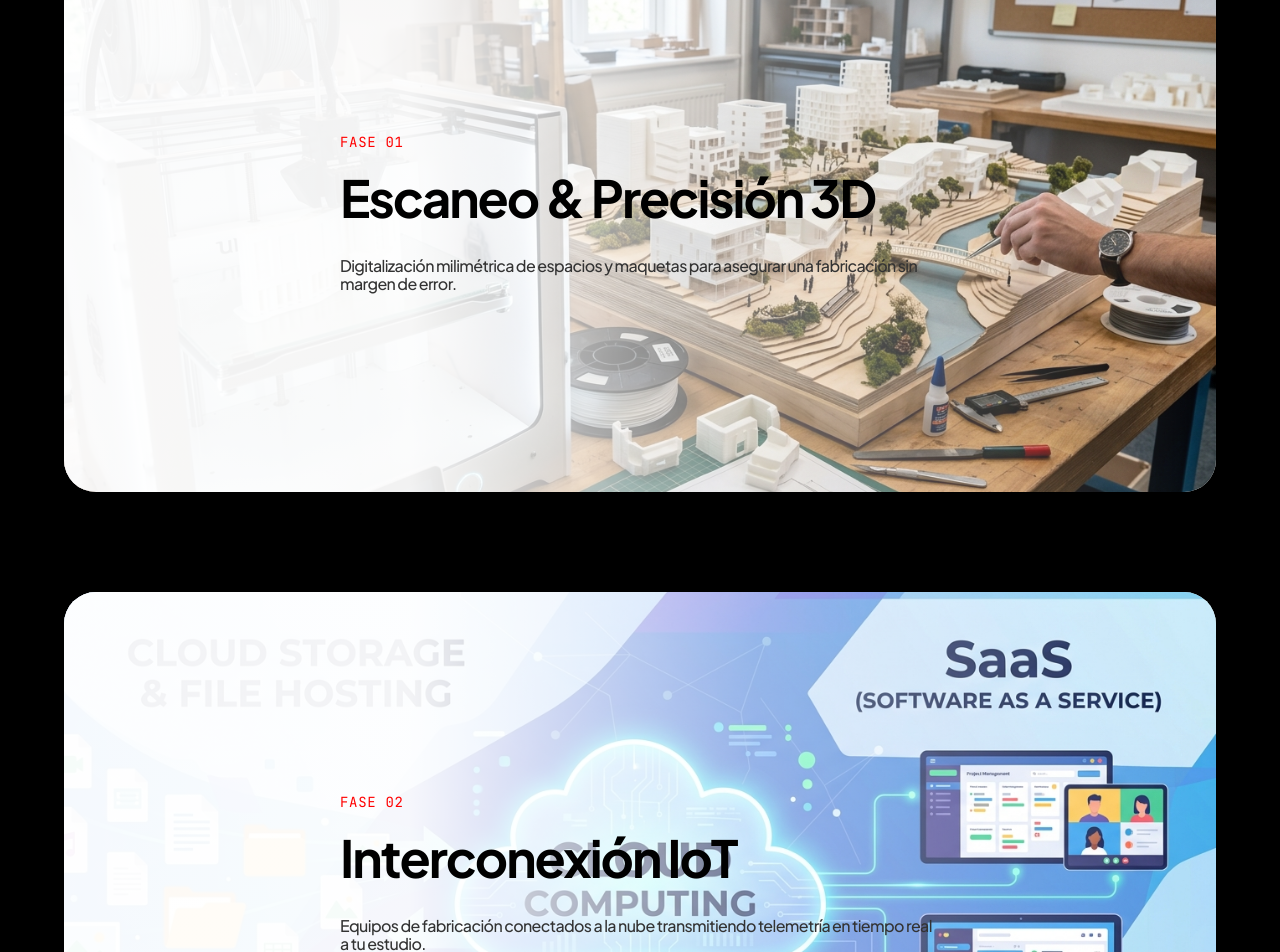
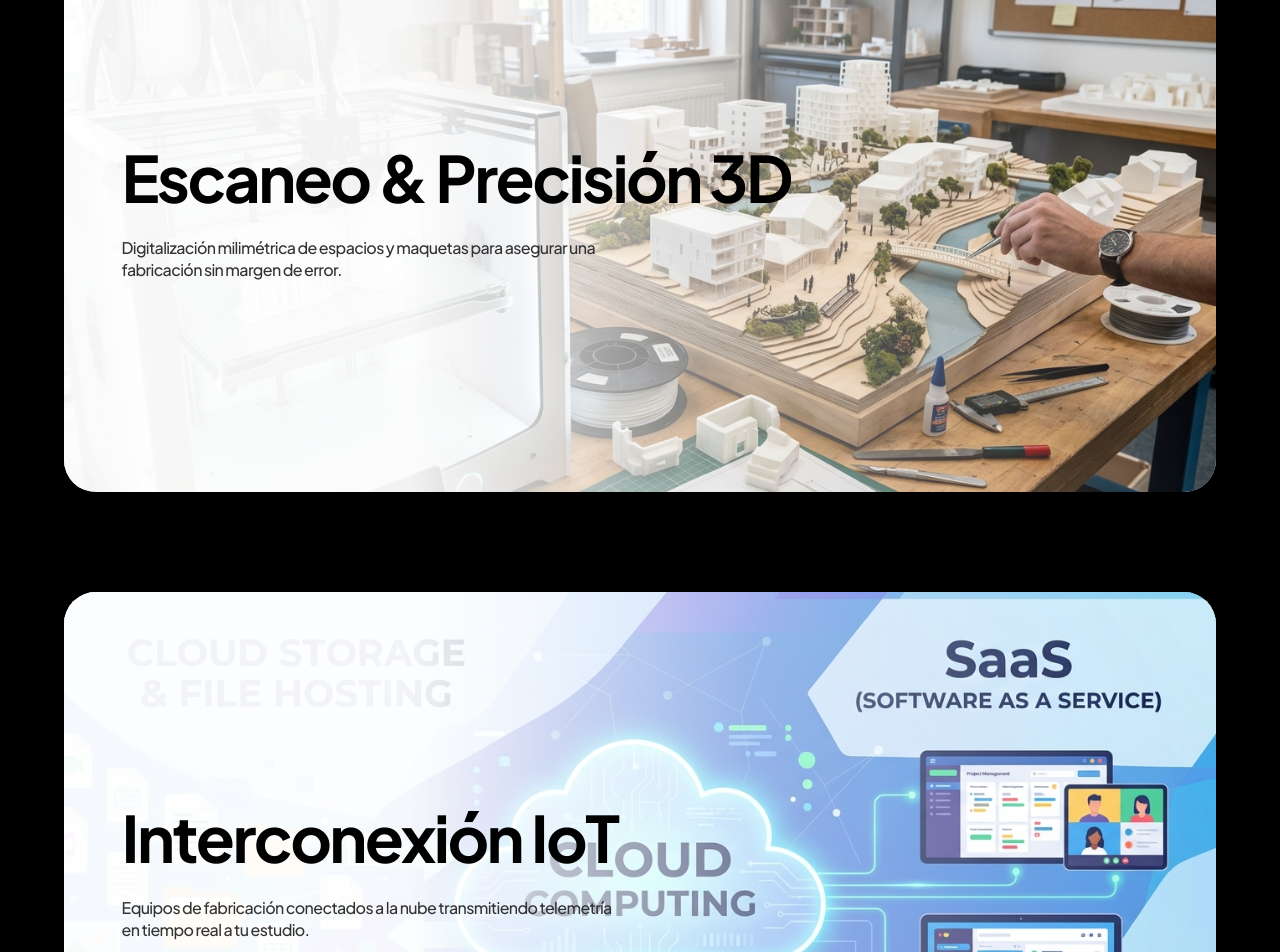
Before and after one commit to titolizar/artmakeit-web-1, a React (Vite) app: page /lab in a window 1280 px wide. Shown: the part 1980-2932 px from the top of the page. Built offline with nearby package versions, Linux system fonts and the light colour scheme; no server answers.

Commit message:
V1.2 - Polished Phase Cards (Removed labels, Shifted titles left)

```diff
--- a/src/pages/LabStudio.tsx
+++ b/src/pages/LabStudio.tsx
@@ -358,10 +358,9 @@ const LabStudio = () => {
               }} />
             </div>
 
-            <div className="container" style={{ position: 'relative', zIndex: 10 }}>
-              <div className="telemetry-data" style={{ color: 'var(--color-red)', marginBottom: '1rem' }}>Fase 01</div>
-              <h2 className="h2" style={{ marginBottom: '2rem', color: '#000' }}>Escaneo & Precisión 3D</h2>
-              <p className="h4" style={{ maxWidth: '600px', fontWeight: 500, color: '#333' }}>Digitalización milimétrica de espacios y maquetas para asegurar una fabricación sin margen de error.</p>
+            <div className="container" style={{ position: 'relative', zIndex: 10, paddingLeft: '5%', margin: 0, maxWidth: 'none' }}>
+              <h2 className="h2" style={{ marginBottom: '1.5rem', color: '#000', fontSize: '4rem' }}>Escaneo & Precisión 3D</h2>
+              <p className="h4" style={{ maxWidth: '500px', fontWeight: 500, color: '#333', lineHeight: 1.4 }}>Digitalización milimétrica de espacios y maquetas para asegurar una fabricación sin margen de error.</p>
             </div>
           </div>
 
@@ -382,10 +381,9 @@ const LabStudio = () => {
               }} />
             </div>
 
-            <div className="container" style={{ position: 'relative', zIndex: 10 }}>
-              <div className="telemetry-data" style={{ color: 'var(--color-red)', marginBottom: '1rem' }}>Fase 02</div>
-              <h2 className="h2" style={{ marginBottom: '2rem', color: '#000' }}>Interconexión IoT</h2>
-              <p className="h4" style={{ maxWidth: '600px', fontWeight: 500, color: '#333' }}>Equipos de fabricación conectados a la nube transmitiendo telemetría en tiempo real a tu estudio.</p>
+            <div className="container" style={{ position: 'relative', zIndex: 10, paddingLeft: '5%', margin: 0, maxWidth: 'none' }}>
+              <h2 className="h2" style={{ marginBottom: '1.5rem', color: '#000', fontSize: '4rem' }}>Interconexión IoT</h2>
+              <p className="h4" style={{ maxWidth: '500px', fontWeight: 500, color: '#333', lineHeight: 1.4 }}>Equipos de fabricación conectados a la nube transmitiendo telemetría en tiempo real a tu estudio.</p>
             </div>
           </div>
 
```
